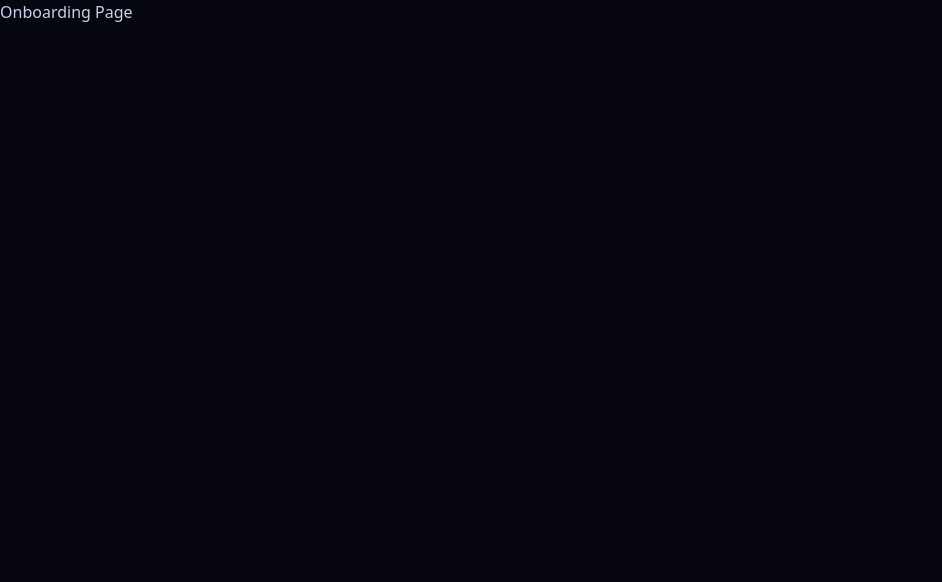
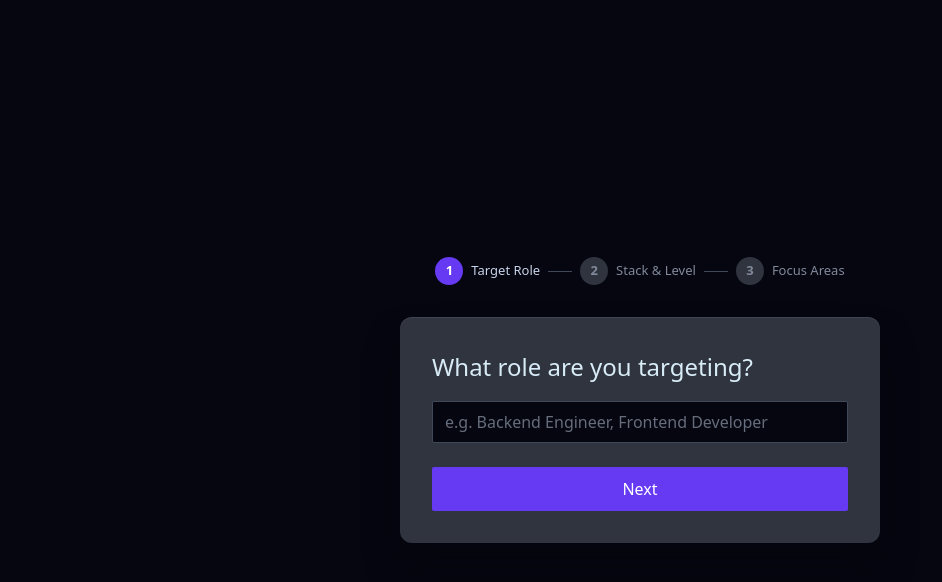
Before and after one commit to tamerlan-dejavu/offer-mania, a React app in the folder frontend/: page /onboarding in a window 1280 px wide. Shown: the top 582 px of the page, without its empty margins (0-942 px from the left). Built offline with nearby package versions, Linux system fonts and the light colour scheme; the HTML template or start-up script is replaced by a standard one.

Commit message:
feat: implement OnboardingPage with multi-step profile setup form

```diff
--- a/frontend/src/pages/OnboardingPage.jsx
+++ b/frontend/src/pages/OnboardingPage.jsx
@@ -1,3 +1,205 @@
+import { useState } from 'react';
+import { useNavigate } from 'react-router-dom';
+import api from '../api/client';
+
+const STEPS = ['Target Role', 'Stack & Level', 'Focus Areas'];
+
 export default function OnboardingPage() {
-  return <div>Onboarding Page</div>;
+  const [step, setStep] = useState(0);
+  const [form, setForm] = useState({
+    target_role: '',
+    stack: '',
+    experience_level: 'junior',
+    focus_areas: '',
+  });
+  const [error, setError] = useState('');
+  const navigate = useNavigate();
+
+  const handleChange = (e) => {
+    setForm({ ...form, [e.target.name]: e.target.value });
+  };
+
+  const handleSubmit = async () => {
+    setError('');
+    try {
+      await api.post('/onboarding/setup', {
+        target_role: form.target_role,
+        stack: form.stack.split(',').map(s => s.trim()).filter(Boolean),
+        experience_level: form.experience_level,
+        focus_areas: form.focus_areas.split(',').map(s => s.trim()).filter(Boolean),
+      });
+      navigate('/select');
+    } catch (err) {
+      setError(err.response?.data?.detail || 'Something went wrong');
+    }
+  };
+
+  return (
+    <div style={{ backgroundColor: 'var(--color-midnight-ink)', minHeight: '100vh', display: 'flex', alignItems: 'center', justifyContent: 'center', padding: '16px' }}>
+      <div style={{ width: '100%', maxWidth: '480px' }}>
+
+        {/* step indicator */}
+        <div style={{ display: 'flex', gap: '8px', marginBottom: '32px', justifyContent: 'center' }}>
+          {STEPS.map((label, i) => (
+            <div key={i} style={{ display: 'flex', alignItems: 'center', gap: '8px' }}>
+              <div style={{
+                width: '28px', height: '28px', borderRadius: '50%', display: 'flex', alignItems: 'center', justifyContent: 'center',
+                backgroundColor: i <= step ? 'var(--color-electric-iris)' : 'var(--color-graphite-plate)',
+                color: i <= step ? '#fff' : 'var(--color-fog)',
+                fontSize: '13px', fontFamily: 'var(--font-untitled-sans)', fontWeight: 600,
+              }}>
+                {i + 1}
+              </div>
+              <span style={{ color: i === step ? 'var(--color-moonlight)' : 'var(--color-fog)', fontSize: '13px', fontFamily: 'var(--font-untitled-sans)' }}>
+                {label}
+              </span>
+              {i < STEPS.length - 1 && <div style={{ width: '24px', height: '1px', backgroundColor: 'var(--color-steel-border)' }} />}
+            </div>
+          ))}
+        </div>
+
+        {/* card */}
+        <div style={{
+          backgroundColor: 'var(--color-graphite-plate)',
+          borderRadius: '12px', padding: '32px',
+          boxShadow: 'inset 0px 1px 1px 0px rgba(199,211,234,0.12), 0px 24px 32px 0px rgba(6,6,14,0.7)',
+        }}>
+
+          {/* Step 1 */}
+          {step === 0 && (
+            <div style={{ display: 'flex', flexDirection: 'column', gap: '16px' }}>
+              <h2 style={{ color: 'var(--color-glacier)', fontFamily: 'var(--font-aeonikpro)', fontSize: '24px', fontWeight: 500 }}>
+                What role are you targeting?
+              </h2>
+              <input
+                name="target_role"
+                value={form.target_role}
+                onChange={handleChange}
+                placeholder="e.g. Backend Engineer, Frontend Developer"
+                style={{
+                  backgroundColor: 'var(--color-midnight-ink)', border: '1px solid var(--color-steel-border)',
+                  color: 'var(--color-moonlight)', padding: '8px 12px', borderRadius: '2px',
+                  fontFamily: 'var(--font-untitled-sans)', fontSize: '16px', outline: 'none',
+                }}
+              />
+            </div>
+          )}
+
+          {/* Step 2 */}
+          {step === 1 && (
+            <div style={{ display: 'flex', flexDirection: 'column', gap: '16px' }}>
+              <h2 style={{ color: 'var(--color-glacier)', fontFamily: 'var(--font-aeonikpro)', fontSize: '24px', fontWeight: 500 }}>
+                Your stack & experience level
+              </h2>
+              <div style={{ display: 'flex', flexDirection: 'column', gap: '4px' }}>
+                <label style={{ color: 'var(--color-moonlight)', fontSize: '14px', fontFamily: 'var(--font-untitled-sans)' }}>
+                  Tech stack (comma-separated)
+                </label>
+                <input
+                  name="stack"
+                  value={form.stack}
+                  onChange={handleChange}
+                  placeholder="e.g. Python, FastAPI, PostgreSQL"
+                  style={{
+                    backgroundColor: 'var(--color-midnight-ink)', border: '1px solid var(--color-steel-border)',
+                    color: 'var(--color-moonlight)', padding: '8px 12px', borderRadius: '2px',
+                    fontFamily: 'var(--font-untitled-sans)', fontSize: '16px', outline: 'none',
+                  }}
+                />
+              </div>
+              <div style={{ display: 'flex', flexDirection: 'column', gap: '4px' }}>
+                <label style={{ color: 'var(--color-moonlight)', fontSize: '14px', fontFamily: 'var(--font-untitled-sans)' }}>
+                  Experience level
+                </label>
+                <select
+                  name="experience_level"
+                  value={form.experience_level}
+                  onChange={handleChange}
+                  style={{
+                    backgroundColor: 'var(--color-midnight-ink)', border: '1px solid var(--color-steel-border)',
+                    color: 'var(--color-moonlight)', padding: '8px 12px', borderRadius: '2px',
+                    fontFamily: 'var(--font-untitled-sans)', fontSize: '16px', outline: 'none',
+                  }}
+                >
+                  <option value="junior">Junior</option>
+                  <option value="middle">Middle</option>
+                  <option value="senior">Senior</option>
+                </select>
+              </div>
+            </div>
+          )}
+
+          {/* Step 3 */}
+          {step === 2 && (
+            <div style={{ display: 'flex', flexDirection: 'column', gap: '16px' }}>
+              <h2 style={{ color: 'var(--color-glacier)', fontFamily: 'var(--font-aeonikpro)', fontSize: '24px', fontWeight: 500 }}>
+                What do you want to focus on?
+              </h2>
+              <div style={{ display: 'flex', flexDirection: 'column', gap: '4px' }}>
+                <label style={{ color: 'var(--color-moonlight)', fontSize: '14px', fontFamily: 'var(--font-untitled-sans)' }}>
+                  Focus areas (comma-separated)
+                </label>
+                <input
+                  name="focus_areas"
+                  value={form.focus_areas}
+                  onChange={handleChange}
+                  placeholder="e.g. System Design, Algorithms, Databases"
+                  style={{
+                    backgroundColor: 'var(--color-midnight-ink)', border: '1px solid var(--color-steel-border)',
+                    color: 'var(--color-moonlight)', padding: '8px 12px', borderRadius: '2px',
+                    fontFamily: 'var(--font-untitled-sans)', fontSize: '16px', outline: 'none',
+                  }}
+                />
+              </div>
+            </div>
+          )}
+
+          {error && (
+            <p style={{ color: 'var(--color-ember)', fontSize: '14px', fontFamily: 'var(--font-untitled-sans)', marginTop: '12px' }}>
+              {error}
+            </p>
+          )}
+
+          {/* navigation buttons */}
+          <div style={{ display: 'flex', justifyContent: 'space-between', marginTop: '24px', gap: '12px' }}>
+            {step > 0 && (
+              <button
+                onClick={() => setStep(step - 1)}
+                style={{
+                  flex: 1, padding: '10px 16px', borderRadius: '2px', cursor: 'pointer',
+                  backgroundColor: 'transparent', border: '1px solid var(--color-steel-border)',
+                  color: 'var(--color-moonlight)', fontFamily: 'var(--font-untitled-sans)', fontSize: '16px',
+                }}
+              >
+                Back
+              </button>
+            )}
+            {step < STEPS.length - 1 ? (
+              <button
+                onClick={() => setStep(step + 1)}
+                style={{
+                  flex: 1, padding: '10px 16px', borderRadius: '2px', cursor: 'pointer',
+                  backgroundColor: 'var(--color-electric-iris)', border: 'none',
+                  color: '#fff', fontFamily: 'var(--font-untitled-sans)', fontSize: '16px', fontWeight: 500,
+                }}
+              >
+                Next
+              </button>
+            ) : (
+              <button
+                onClick={handleSubmit}
+                style={{
+                  flex: 1, padding: '10px 16px', borderRadius: '2px', cursor: 'pointer',
+                  backgroundColor: 'var(--color-electric-iris)', border: 'none',
+                  color: '#fff', fontFamily: 'var(--font-untitled-sans)', fontSize: '16px', fontWeight: 500,
+                }}
+              >
+                Finish
+              </button>
+            )}
+          </div>
+        </div>
+      </div>
+    </div>
+  );
 }
```
